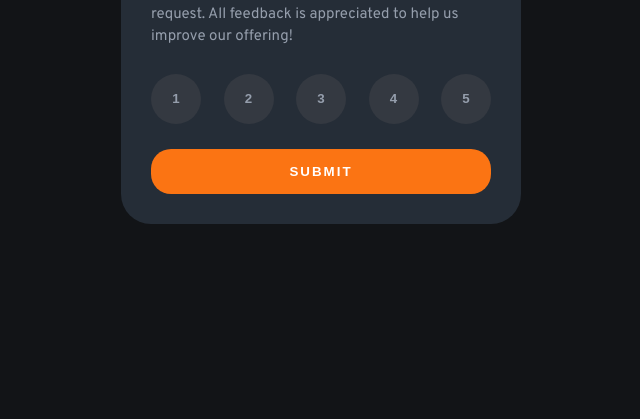
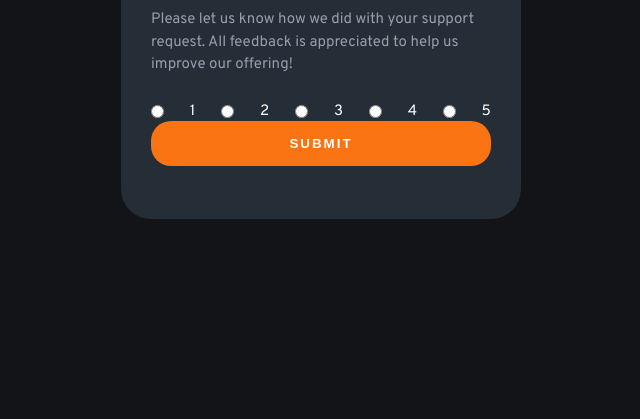
Before and after one commit to aqualinka/interactive-rating-component-main, a plain HTML site: page index.html in a window 1280 px wide. Shown: the part 381-800 px from the top of the page, without its empty margins (319-959 px from the left). Drawn offline with Linux system fonts and the light colour scheme.

Commit message:
changed buttons to inputs, added main element

```diff
--- a/index.html
+++ b/index.html
@@ -10,7 +10,7 @@
 
 </head>
 <body>
-
+  <main>
         <!-- Rating state start -->
       <div class="card card-rating">
           <div class="image-wrapper">
@@ -21,16 +21,22 @@
 
           <p>Please let us know how we did with your support request. All feedback is appreciated
             to help us improve our offering!</p>
+          <form id="form">
+            <div class="ratings-container">
+              <input type="radio"  name="ratingBtn" id="1"value="1">
+              <label for="1">1</label>
+              <input type="radio" name="ratingBtn" id="2"value="2">
+              <label for="2">2</label>
+              <input type="radio" name="ratingBtn" id="3"value="3">
+              <label for="3">3</label>
+              <input type="radio" name="ratingBtn" id="4"value="4">
+              <label for="4">4</label>
+              <input type="radio" name="ratingBtn" id="5"value="5">
+              <label for="5">5</label>
+            </div>
+            <input  type="submit" value="Submit" class="submitBtn" >
+          </form>
 
-          <div class="ratings-container">
-            <button class="ratingBtn"  onclick="selectButton('1');" >1</button>
-            <button class="ratingBtn"  onclick="selectButton('2');">2</button>
-            <button class="ratingBtn"  onclick="selectButton('3');">3</button>
-            <button class="ratingBtn"  onclick="selectButton('4');">4</button>
-            <button class="ratingBtn"  onclick="selectButton('5');">5</button>
-          </div>
-
-          <input onclick="submit();" type="submit" value="Submit" class="submitBtn" >
 
       </div>
 
@@ -40,7 +46,7 @@
     <!-- Thank you state start -->
       <div class="card card-thankyou">
         <img src="images/illustration-thank-you.svg" alt="thank you image">
-        <p id="rating-sentence"> </p>
+        <p id="rating-message"> </p>
         <h1>Thank you!</h1>
         <p>  We appreciate you taking the time to give a rating. If you ever need more support,
           don’t hesitate to get in touch!</p>
@@ -54,6 +60,10 @@
         Coded by <a href="#">Michaela Kovacova</a>.
       </div>
     -->
-<script src="app.js"></script>
+  </main>
+  <script src="app.js">
+
+  </script>
+
 </body>
 </html>
```
